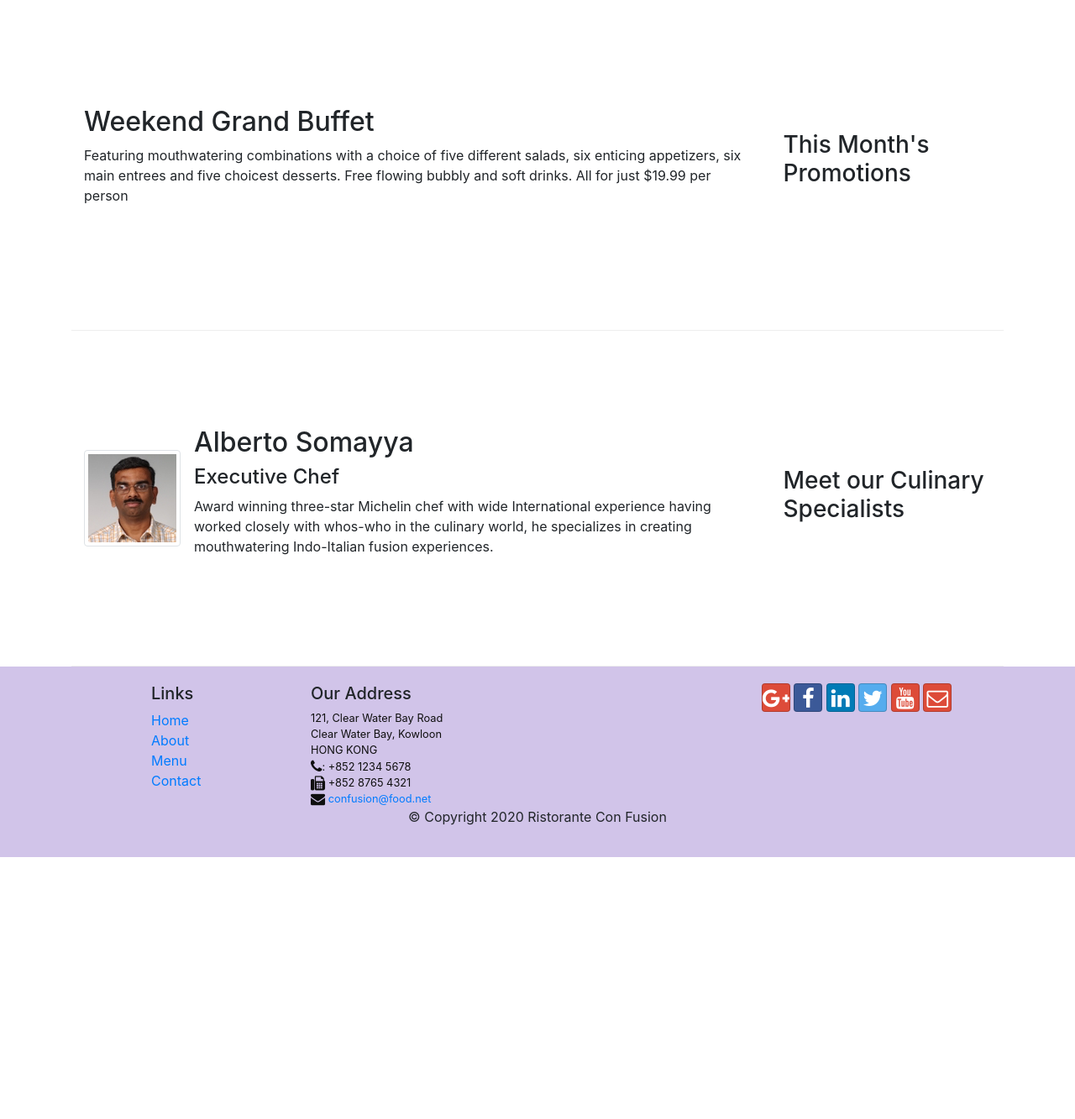
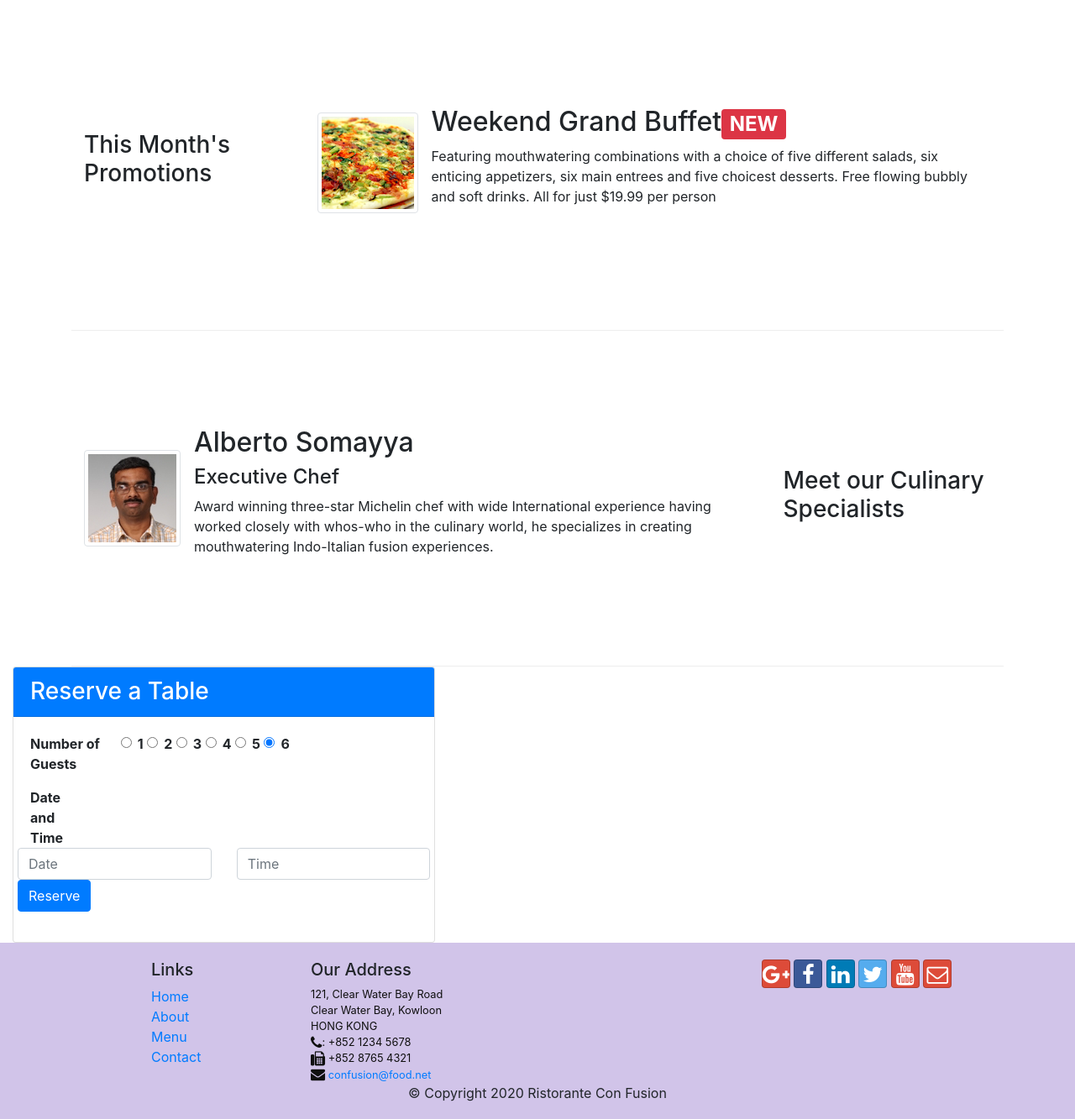
Before and after one commit to uankita/Bootstrap4-Project, a website: page index.html in a window 1280 px wide. Shown: the part 740-2073 px from the top of the page at 84% size. Before the commit the page ends 1761 px from the top, so only its background shows below. Drawn offline with nearby package versions, Linux system fonts and the light colour scheme.

Commit message:
Button Block

```diff
--- a/index.html
+++ b/index.html
@@ -42,7 +42,9 @@
                 </div>
                 <div class="col-12 col-sm align-self-center">
                     <img src="img/logo.png" class="img-fluid">
-
+                </div>
+                <div class="col-12 col-sm-3 align-self-center">
+                    <a href="#last-row" class="btn btn-warning nav-link btn-block">Reserve Table</a>
                 </div>
             </div>
         </div>
@@ -69,12 +71,20 @@
         </div>
 
         <div class="row row-content align-items-center">
-            <div class="col-12 col-sm-4 order-sm-last col-md-3">
+            <div class="col-12 col-sm-4 order-sm-first col-md-3">
                 <h3>This Month's Promotions</h3>
             </div>
-            <div class="col col-sm order-sm-first col-md">
-                <h2>Weekend Grand Buffet</h2>
-                <p>Featuring mouthwatering combinations with a choice of five different salads, six enticing appetizers, six main entrees and five choicest desserts. Free flowing bubbly and soft drinks. All for just $19.99 per person </p>
+            <div class="col col-sm order-sm-last col-md">
+                <div class="media">
+                    <img class="d-flex mr-3 img-thumbnail align-self-center"
+                            src="img/uthappizza.png" alt="Uthappizza">
+                    <div class="media-body">
+                        <h2 class="mt-0">Weekend Grand Buffet<span class="badge badge-danger">NEW</span></h2>
+                        <p class="d-none d-sm-block">Featuring mouthwatering combinations with a choice of five different salads,
+                            six enticing appetizers, six main entrees and five choicest desserts.
+                             Free flowing bubbly and soft drinks. All for just $19.99 per person </p>
+                    </div>
+                </div>
             </div>
         </div>
 
@@ -99,7 +109,49 @@
             </div>
         </div>
     </div>
+    <div class="col-12 col-sm-5" id="last-row">
+        <div class="card">
+            <h3 class="card-header bg-primary text-white">Reserve a Table</h3>
+            <div class="card-body">
+                <dl class="row">
+                    <dt class="col-3">Number of Guests</dt>
+                    <div class="form-check">
+                        <form id="reserveTableModelButton">
+                        <input class="form-check-input" type="radio" name="exampleRadios" id="exampleRadios1" value="option1" checked>
+                        <label class="form-check-label" for="exampleRadios1"><b>1</b></label></div>&nbsp;
+                        <div class="form-check">
+                        <input class="form-check-input" type="radio" name="exampleRadios" id="exampleRadios1" value="option1" checked>
+                        <label class="form-check-label" for="exampleRadios1"><b>2</b></label></div>&nbsp;
+                        <div class="form-check">
+                        <input class="form-check-input" type="radio" name="exampleRadios" id="exampleRadios1" value="option1" checked>
+                        <label class="form-check-label" for="exampleRadios1"><b>3</b></label></div>&nbsp;
+                        <div class="form-check">
+                         <input class="form-check-input" type="radio" name="exampleRadios" id="exampleRadios1" value="option1" checked>
+                        <label class="form-check-label" for="exampleRadios1"><b>4</b></label></div>&nbsp;
+                        <div class="form-check">
+                         <input class="form-check-input" type="radio" name="exampleRadios" id="exampleRadios1" value="option1" checked>
+                        <label class="form-check-label" for="exampleRadios1"><b>5</b></label></div>&nbsp;
+                        <div class="form-check">
+                        <input class="form-check-input" type="radio" name="exampleRadios" id="exampleRadios1" value="option1" checked>
+                        <label class="form-check-label" for="exampleRadios1"><b>6</b></label></div>
+                </dl>
+                <dl class="row">
+                <dt class="col-2">Date and Time</dt>
 
+                 <div class="row">
+                 <div class="col">
+                     <input type="text" class="form-control" placeholder="Date">
+
+                       </div>
+                  <div class="col">
+                  <input type="text" class="form-control" placeholder="Time">
+                          </div>
+                       </div>
+                       <button type="submit" class="btn btn-primary">Reserve</button>
+                    </form> </dl>
+                    </div>
+            </div>
+            </div>
     <footer class="footer">
         <div class="container">
             <div class="row">
```
Also changed, not shown: css/styles.css (line endings or trailing spaces).
